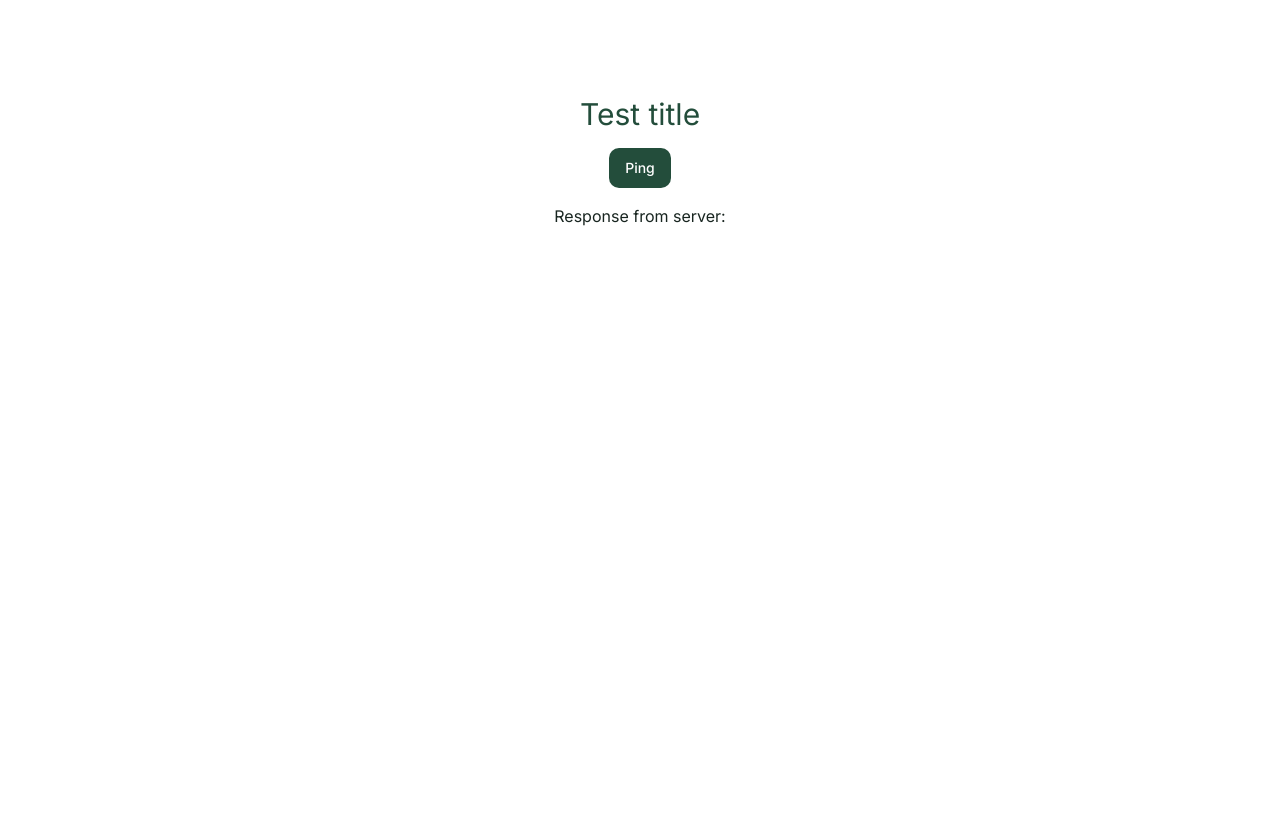
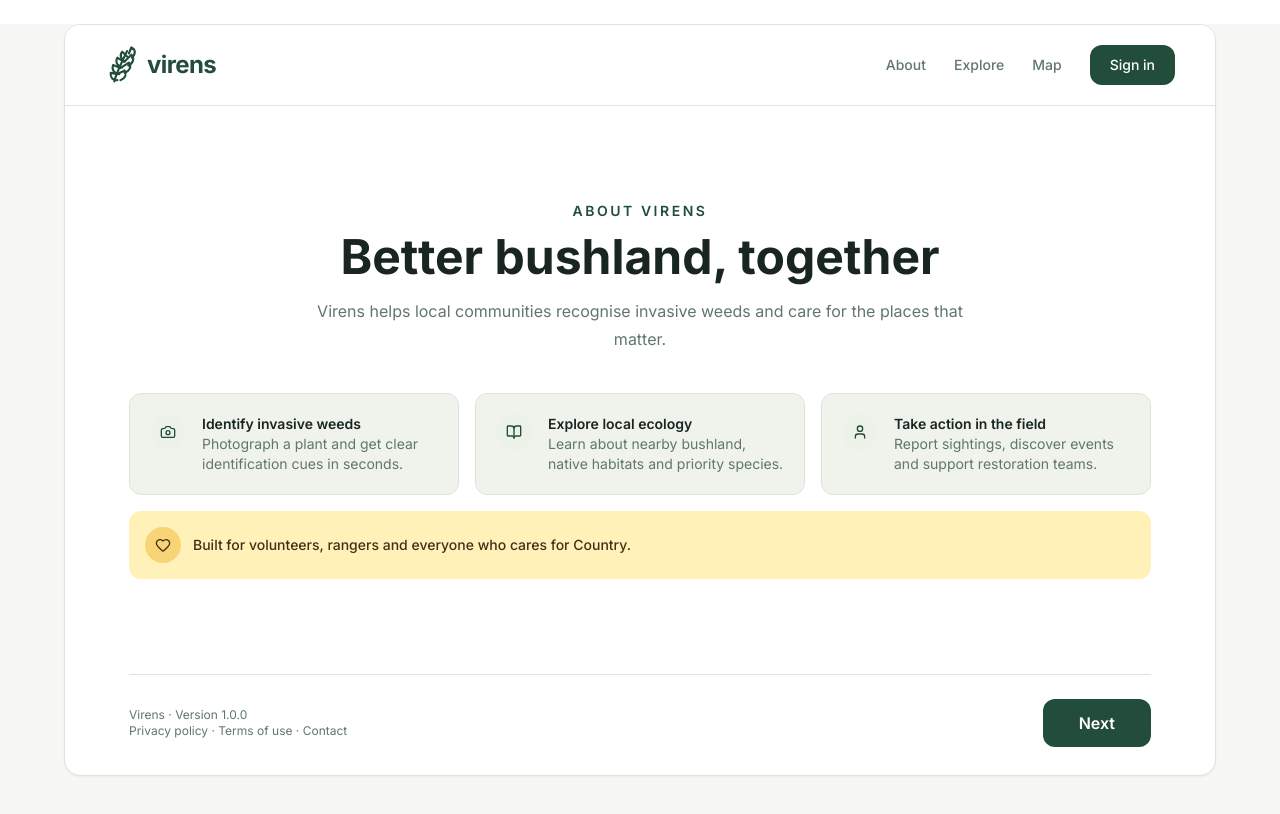
Before and after one commit to zephris/cfc_tokenmaxxing, a Next.js app in the folder client/: page / in a window 1280 px wide. Shown: the top 814 px of the page. Built offline with nearby package versions, Linux system fonts and the light colour scheme; no server answers.

Commit message:
feat: add About and Welcome pages

```diff
--- /dev/null
+++ b/client/src/pages/about.tsx
@@ -0,0 +1,105 @@
+import { BookOpen, Camera, Heart, User } from "lucide-react";
+import Head from "next/head";
+import { useRouter } from "next/router";
+
+import { OnboardingLayout } from "@/components/onboarding-layout";
+import { PublicHeader } from "@/components/public-header";
+import { Button } from "@/components/ui/button";
+
+const FEATURES = [
+  {
+    icon: Camera,
+    title: "Identify invasive weeds",
+    description:
+      "Photograph a plant and get clear identification cues in seconds.",
+  },
+  {
+    icon: BookOpen,
+    title: "Explore local ecology",
+    description:
+      "Learn about nearby bushland, native habitats and priority species.",
+  },
+  {
+    icon: User,
+    title: "Take action in the field",
+    description:
+      "Report sightings, discover events and support restoration teams.",
+  },
+];
+
+export default function AboutPage() {
+  const router = useRouter();
+
+  return (
+    <>
+      <Head>
+        <title>About Virens</title>
+      </Head>
+      <OnboardingLayout>
+        <PublicHeader />
+        <div className="flex flex-1 flex-col px-6 pb-7 sm:px-10 lg:px-16">
+          <main className="flex flex-1 flex-col justify-center py-8">
+            <div className="mx-auto max-w-2xl text-center">
+              <p className="text-sm font-semibold uppercase tracking-[0.18em] text-primary">
+                About Virens
+              </p>
+              <h1 className="mt-3 text-4xl font-bold leading-tight text-foreground sm:text-5xl">
+                Better bushland, together
+              </h1>
+              <p className="mt-4 text-base leading-7 text-muted-foreground">
+                Virens helps local communities recognise invasive weeds and care
+                for the places that matter.
+              </p>
+            </div>
+
+            <ul className="mt-10 grid gap-4 md:grid-cols-3">
+              {FEATURES.map(({ icon: Icon, title, description }) => (
+                <li
+                  key={title}
+                  className="flex items-start gap-4 rounded-xl border border-border bg-muted p-5"
+                >
+                  <span className="flex h-9 w-9 shrink-0 items-center justify-center rounded-full bg-secondary text-primary">
+                    <Icon className="h-4 w-4" aria-hidden="true" />
+                  </span>
+                  <div className="min-w-0">
+                    <p className="text-sm font-semibold text-foreground">
+                      {title}
+                    </p>
+                    <p className="text-sm text-muted-foreground">
+                      {description}
+                    </p>
+                  </div>
+                </li>
+              ))}
+            </ul>
+
+            <div className="mt-4 flex items-center gap-3 rounded-xl bg-[#fff1b8] p-4">
+              <span className="flex h-9 w-9 shrink-0 items-center justify-center rounded-full bg-highlight/60 text-highlight-foreground">
+                <Heart className="h-4 w-4" aria-hidden="true" />
+              </span>
+              <p className="text-sm font-medium text-highlight-foreground">
+                Built for volunteers, rangers and everyone who cares for
+                Country.
+              </p>
+            </div>
+          </main>
+
+          <footer className="flex flex-col items-center justify-between gap-5 border-t border-border pt-6 text-center md:flex-row md:text-left">
+            <p className="text-xs text-muted-foreground">
+              Virens · Version 1.0.0
+              <br />
+              Privacy policy · Terms of use · Contact
+            </p>
+            <Button
+              size="lg"
+              className="h-12 w-full rounded-lg px-9 text-base font-semibold md:w-auto"
+              onClick={() => router.push("/welcome")}
+            >
+              Next
+            </Button>
+          </footer>
+        </div>
+      </OnboardingLayout>
+    </>
+  );
+}
--- a/client/src/pages/index.tsx
+++ b/client/src/pages/index.tsx
@@ -1,36 +1 @@
-import { Inter as FontSans } from "next/font/google";
-import { useState } from "react";
-
-import { usePings } from "@/hooks/pings";
-import { cn } from "@/lib/utils";
-
-import { Button } from "../components/ui/button";
-
-const fontSans = FontSans({
-  subsets: ["latin"],
-  variable: "--font-sans",
-});
-
-export default function Home() {
-  const [clicked, setClicked] = useState(false);
-  const { data, isLoading } = usePings({
-    enabled: clicked,
-  });
-
-  return (
-    <main
-      className={cn(
-        "flex min-h-screen flex-col items-center gap-4 p-24 font-sans",
-        fontSans.variable,
-      )}
-    >
-      <h1 className="text-3xl text-primary">Test title</h1>
-      <Button onClick={() => setClicked(true)}>
-        {isLoading ? "Loading" : "Ping"}
-      </Button>
-      <p>
-        Response from server: <span>{data as string}</span>
-      </p>
-    </main>
-  );
-}
+export { default } from "./about";
--- /dev/null
+++ b/client/src/pages/welcome.tsx
@@ -0,0 +1,54 @@
+import Head from "next/head";
+import { useRouter } from "next/router";
+
+import { OnboardingBrandHeader } from "@/components/onboarding-brand-header";
+import { OnboardingLayout } from "@/components/onboarding-layout";
+import { PublicHeader } from "@/components/public-header";
+import { Button } from "@/components/ui/button";
+
+export default function WelcomePage() {
+  const router = useRouter();
+
+  return (
+    <>
+      <Head>
+        <title>Welcome to Virens</title>
+      </Head>
+      <OnboardingLayout>
+        <PublicHeader />
+
+        <main className="grid flex-1 items-center gap-10 px-6 py-10 sm:px-10 lg:grid-cols-[1fr_0.9fr] lg:px-16 lg:py-14">
+          <section className="mx-auto w-full max-w-xl lg:mx-0">
+            <p className="mb-4 text-sm font-semibold uppercase tracking-[0.18em] text-primary">
+              Western Australia
+            </p>
+            <h1 className="text-4xl font-bold leading-tight text-foreground sm:text-5xl lg:text-6xl">
+              Protect bushland.
+              <br />
+              Grow community.
+            </h1>
+            <p className="mt-6 max-w-lg text-base leading-7 text-muted-foreground sm:text-lg">
+              Virens helps you identify invasive weeds, explore local bushland
+              and join people taking action across Western Australia.
+            </p>
+
+            <div className="mt-8 flex flex-col items-start gap-4">
+              <Button
+                size="lg"
+                className="h-12 w-full rounded-lg px-7 text-base font-semibold sm:w-auto"
+                onClick={() => router.push("/signin")}
+              >
+                Get started
+              </Button>
+              <p className="text-xs text-muted-foreground">
+                By continuing, you agree to our Terms and Privacy Policy.
+              </p>
+            </div>
+          </section>
+
+          <OnboardingBrandHeader variant="hero" className="w-full" />
+        </main>
+      </OnboardingLayout>
+    </>
+  );
+}
```
